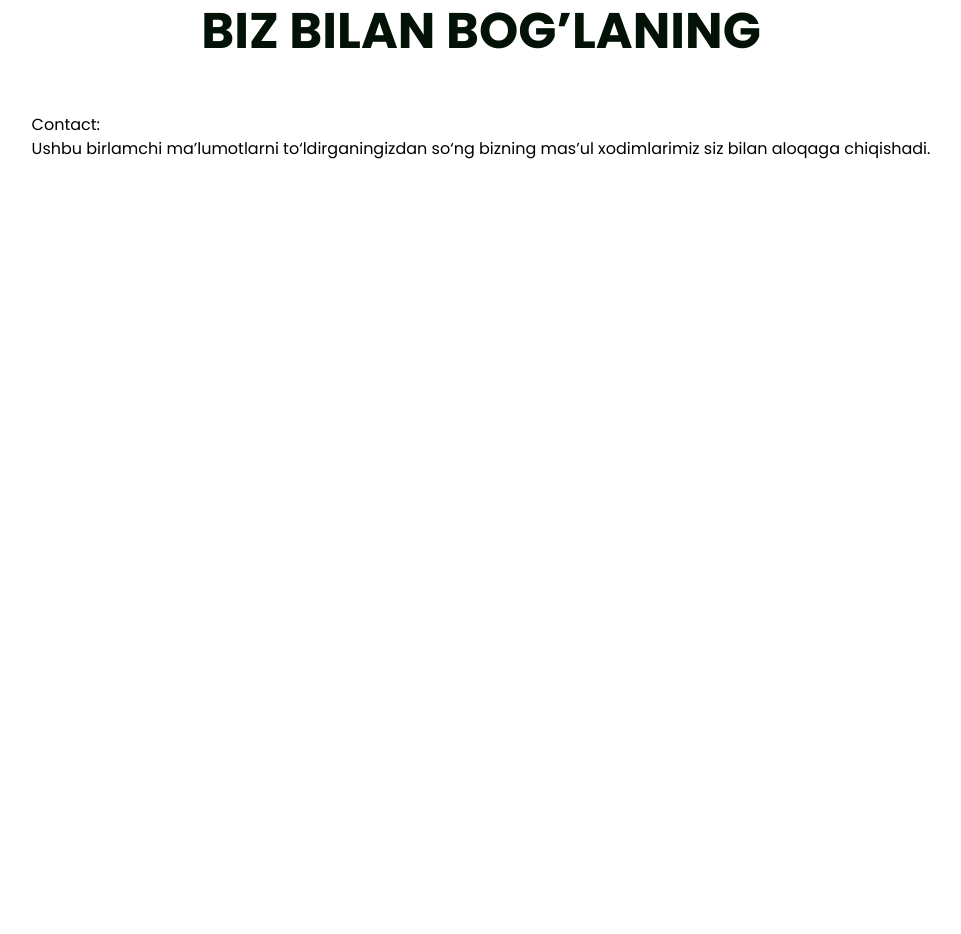
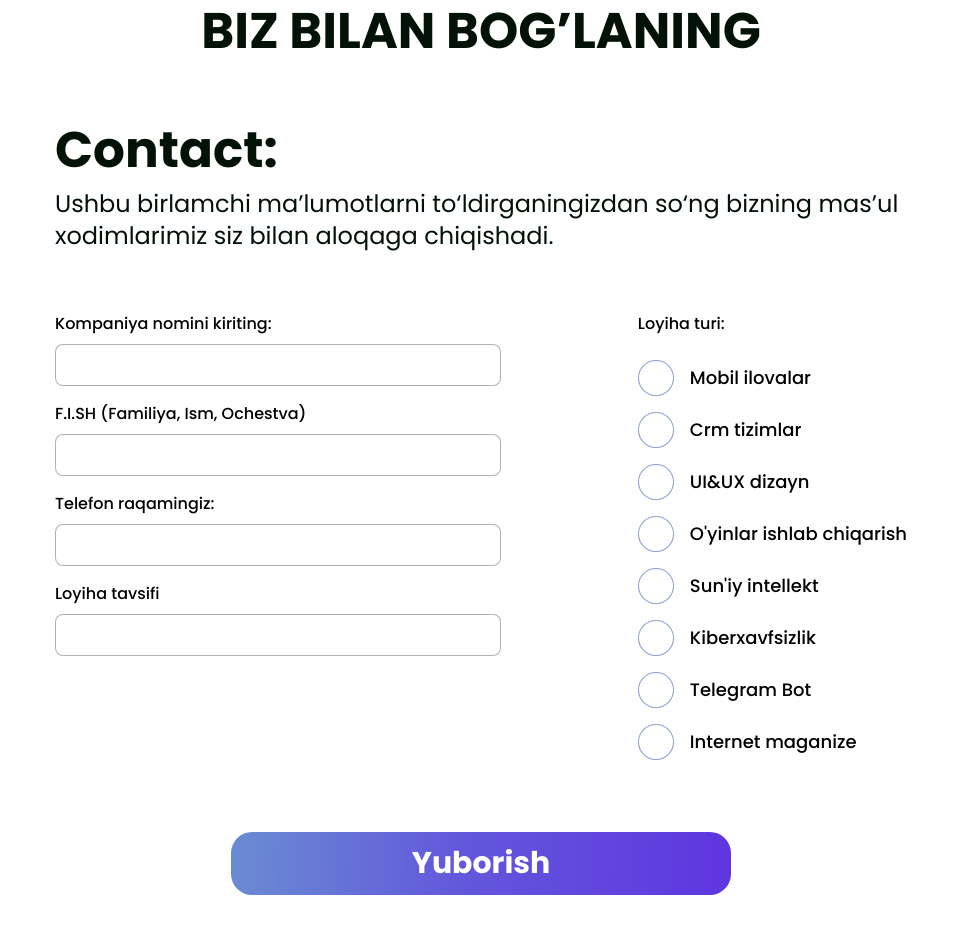
Before and after one commit to akmalmamurov/lodex-portfolio, a React (Vite) app: page / in a window 1280 px wide. Shown: the part 4220-5154 px from the top of the page, without its empty margins (159-1120 px from the left). Before the commit the page ends 4531 px from the top, so only its background shows below. Built offline with nearby package versions, Linux system fonts and the light colour scheme.

Commit message:
contact finished

```diff
--- a/src/assets/images/index.js
+++ b/src/assets/images/index.js
@@ -5,6 +5,7 @@ import homeImg from "./home.png";
 import aboutTopImg from "./about1.png";
 import aboutMidImg from "./about2.png";
 import aboutBottomImg from "./about3.png";
+import check from "./checked.png";
 
 export {
   logo,
@@ -14,4 +15,4 @@ export {
   aboutTopImg,
   aboutMidImg,
   aboutBottomImg,
-};
+  check,};
--- a/src/components/contact/Contact.jsx
+++ b/src/components/contact/Contact.jsx
@@ -1,22 +1,91 @@
+import { contactData } from "@/data";
 import { useForm } from "react-hook-form";
 
 export const Contact = () => {
-    const {register, handleSubmit, reset, formState: {errors}} = useForm();
+  const {
+    register,
+    handleSubmit,
+    reset,
+    formState: { errors },
+  } = useForm();
+  const onSubmit = (data) => {
+    console.log(data);
+    reset();
+  };
   return (
     <section id="contact" className="py-[90px]">
-      <div className="flex w-full flex-col items-center">
+      <div className="px-0 lgl:px-[150px]">
         <div className="mb-[60px]">
-          <h2 className="text-center font-bold text-linkColor text-[32px] mdl:text-[50px] uppercase mb-[44px]">
+          <h2 className="font-bold text-linkColor text-center text-[32px] lgl:text-[50px] uppercase mb-[44px]">
             Biz bilan bog’laning
           </h2>
-          <h4>Contact:</h4>
-          <p>
-            Ushbu birlamchi ma’lumotlarni to‘ldirganingizdan so‘ng bizning
-            mas’ul xodimlarimiz siz bilan aloqaga chiqishadi.
-          </p>
+          <div className="">
+            <h4 className="font-bold text-[32px] text-center lgl:text-[50px] text-linkColor leading-[75px] lgl:text-left">
+              Contact:
+            </h4>
+            <p className="font-normal text-linkColor text-center text-base lgl:text-left lgl:text-2xl">
+              Ushbu birlamchi ma’lumotlarni to‘ldirganingizdan so‘ng bizning
+              mas’ul xodimlarimiz siz bilan aloqaga chiqishadi.
+            </p>
+          </div>
         </div>
-        <form action="">
-
+        <form onSubmit={handleSubmit(onSubmit)}>
+          {/* Chap tomondagi inputlar */}
+          <div className="flex  justify-between lgl:gap-0 gap-20">
+            <div className="flex flex-col  mdl:w-[446px] gap-4 lgl:mb-0 mb-10">
+              {Object.entries(contactData).map(([key, item]) =>
+                item.type !== "checkbox" ? (
+                  <div className="flex flex-col" key={key}>
+                    <label htmlFor={key} className="mb-2 font-medium">
+                      {item.name}
+                    </label>
+                    <input
+                      type={item.type}
+                      className="border-[0.2px] border-black/30 rounded-[8px] p-2"
+                      id={key}
+                      {...register(key, {
+                        required: "This field is required",
+                      })}
+                    />
+                    {errors[key] && (
+                      <span className="text-red-500 text-sm">
+                        {errors[key].message}
+                      </span>
+                    )}
+                  </div>
+                ) : null
+              )}
+            </div>
+            <div className="flex flex-col gap-4">
+              <label className="font-medium mb-2">
+                {contactData.project_type.name}
+              </label>
+              {contactData.project_type.options.map((option, index) => (
+                <div className="flex items-center gap-4" key={index}>
+                  <input
+                    type="checkbox"
+                    id={`project_type_${index}`}
+                    value={option}
+                    {...register("project_type", {
+                      required: false,
+                    })}
+                    className="appearance-none w-[36px] h-[36px] bg-white rounded-full border border-[#5F77C2]/70 cursor-pointer transition duration-200 relative"
+                  />
+                  <label
+                    htmlFor={`project_type_${index}`}
+                    className="text-base lgl:text-lg font-medium cursor-pointer"
+                  >
+                    {option}
+                  </label>
+                </div>
+              ))}
+            </div>
+          </div>
+          <div className="flex justify-center mt-[72px]">
+            <button className="btn w-1/2 lgl:w-[500px] rounded-[21px] font-semibold py-[3px]  lgl:pt-1 lgl:pb-[5px] lgl:font-bold text-white text-xl lgl:text-[30px] leading-[54px]">
+              Yuborish
+            </button>
+          </div>
         </form>
       </div>
     </section>
--- a/src/components/services/Services.jsx
+++ b/src/components/services/Services.jsx
@@ -76,13 +76,13 @@ const Services = () => {
           />
         </div>
         {/* column 5 */}
-        <div className="flex justify-center ">
-          <div className="w-[582px] relative">
+        <div className="flex justify-start mdl:justify-center ">
+          <div className="w-full mdl:w-[582px] relative">
             <Card
               title={"Internet magazine"}
               description={`Mahsulotlaringizni onlayn sotmoqchimisiz? Unda sizga Onlayn Internet Magazin xizmatimizni taklif qilamiz.`}
             />
-            <div className="absolute -left-[100px] -top-[128px] w-[139px] h-[139px] -z-10 ">
+            <div className="absolute -left-[60px] -top-[100px]  mdl:-left-[100px] mdl:-top-[128px] w-[139px] h-[139px] -z-10 ">
               <ElipseIcon />
             </div>
           </div>
--- a/src/data/contact-data.js
+++ b/src/data/contact-data.js
@@ -8,7 +8,7 @@ export const contactData = {
     name: "F.I.SH (Familiya, Ism, Ochestva)",
   },
   phone_number: {
-    type: "number",
+    type: "text",
     name: "Telefon raqamingiz:",
   },
   project: {
--- a/src/data/index.js
+++ b/src/data/index.js
@@ -1 +1,2 @@
 export * from "@/data/nav-links";
+export * from "@/data/contact-data";
--- a/src/index.css
+++ b/src/index.css
@@ -13,3 +13,48 @@ body {
 .scrollbar-hide::-webkit-scrollbar {
   display: none;
 }
+
+.btn {
+  background: linear-gradient(
+    91.76deg,
+    #6a8cd3 0.13%,
+    #6258db 45.51%,
+    #5f35e0 99.87%
+  );
+}
+
+input[type="number"]::-webkit-outer-spin-button,
+input[type="number"]::-webkit-inner-spin-button {
+  -webkit-appearance: none;
+  margin: 0;
+}
+
+input:-webkit-autofill,
+input:-webkit-autofill:focus {
+  @apply bg-transparent;
+  @apply transition-[background-color] duration-[5000s] delay-0 ease-in-out;
+}
+input[type="checkbox"] {
+  appearance: none;
+  width: 36px;
+  height: 36px;
+  border-radius: 50%;
+  cursor: pointer;
+  transition: border 0.2s, background-color 0.2s;
+}
+
+input[type="checkbox"]:checked {
+  border: none;
+  background-image: url("./assets/images/checkedElipse.png");
+  background-size: cover;
+  background-position: center;
+  background-repeat: no-repeat;
+}
+
+input[type="checkbox"]:checked::before {
+  content: url("./assets/images/checked.png");
+  position: absolute;
+  top: 5px;
+  left: 8px;
+  z-index: 10;
+}
--- a/tailwind.config.js
+++ b/tailwind.config.js
@@ -8,7 +8,7 @@ export default {
         sm: "375px",
         sml: "500px",
         md: "667px",
-        mdl: "768px",
+        mdl: "778px",
         lg: "960px",
         lgl: "1024px",
         xl: "1280px",
```
Also changed, not shown: src/assets/images/checked.png (added), src/assets/images/checkedElipse.png (added).
